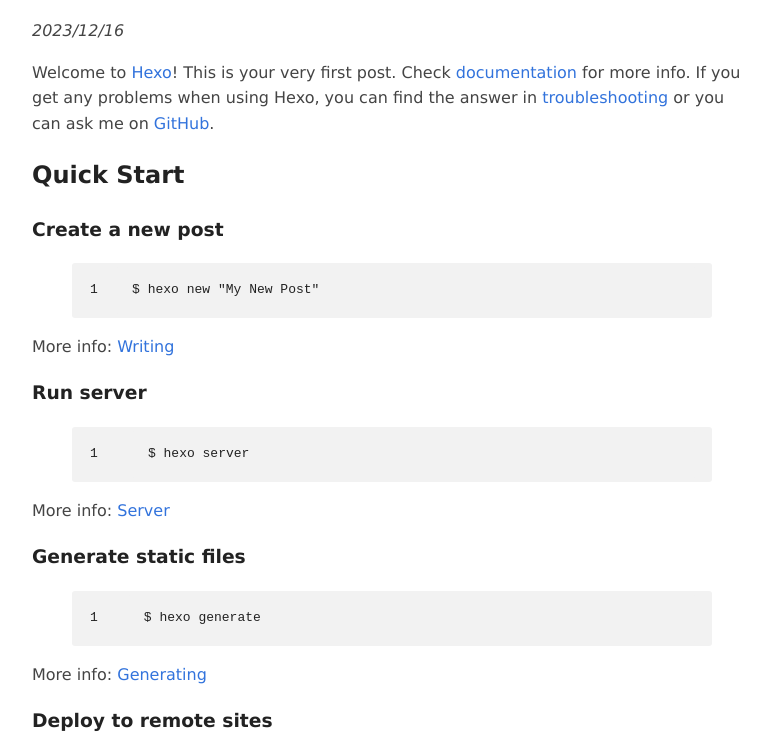
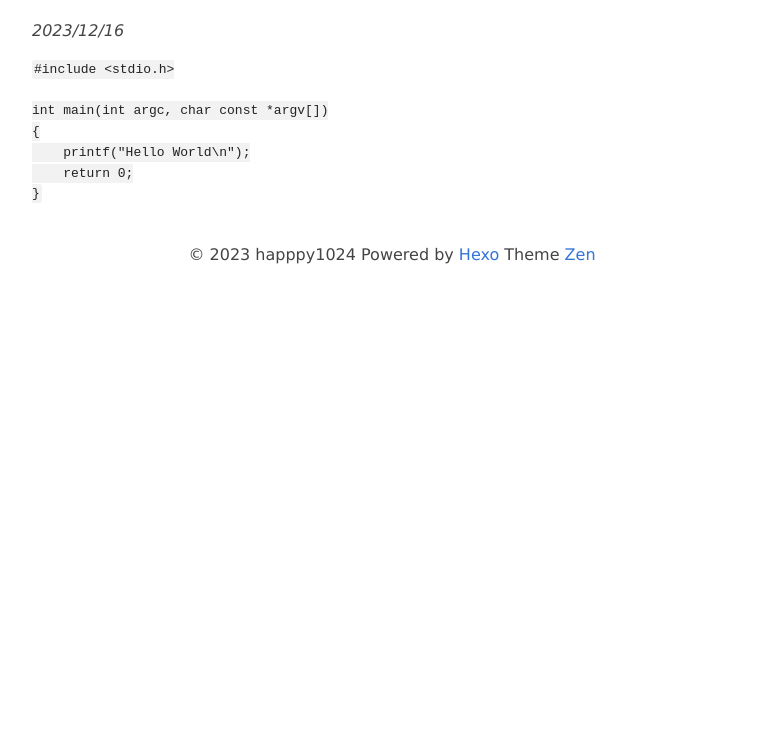
Before and after one commit to happpy1024/happpy1024.github.io, a plain HTML site: page 2023/12/16/588dfb79110b/index.html in a window 1280 px wide. Shown: the part 187-938 px from the top of the page, without its empty margins (248-1018 px from the left). After the commit the page ends 800 px from the top, so only its background shows below. Drawn offline with Linux system fonts and the light colour scheme.

Commit message:
Site updated: 2023-12-16 19:51:24

```diff
--- a/2023/12/16/588dfb79110b/index.html
+++ b/2023/12/16/588dfb79110b/index.html
@@ -47,19 +47,14 @@
     <p>
         <i><time>2023/12/16</time></i>
     </p>
-    <p>Welcome to <a target="_blank" rel="noopener" href="https://hexo.io/">Hexo</a>! This is your very first post. Check <a target="_blank" rel="noopener" href="https://hexo.io/docs/">documentation</a> for more info. If you get any problems when using Hexo, you can find the answer in <a target="_blank" rel="noopener" href="https://hexo.io/docs/troubleshooting.html">troubleshooting</a> or you can ask me on <a target="_blank" rel="noopener" href="https://github.com/hexojs/hexo/issues">GitHub</a>.</p>
-<h2 id="Quick-Start"><a href="#Quick-Start" class="headerlink" title="Quick Start"></a>Quick Start</h2><h3 id="Create-a-new-post"><a href="#Create-a-new-post" class="headerlink" title="Create a new post"></a>Create a new post</h3><figure class="highlight bash"><table><tr><td class="gutter"><pre><span class="line">1</span><br></pre></td><td class="code"><pre><span class="line">$ hexo new <span class="string">&quot;My New Post&quot;</span></span><br></pre></td></tr></table></figure>
+    <pre><code class="C">#include &lt;stdio.h&gt;
 
-<p>More info: <a target="_blank" rel="noopener" href="https://hexo.io/docs/writing.html">Writing</a></p>
-<h3 id="Run-server"><a href="#Run-server" class="headerlink" title="Run server"></a>Run server</h3><figure class="highlight bash"><table><tr><td class="gutter"><pre><span class="line">1</span><br></pre></td><td class="code"><pre><span class="line">$ hexo server</span><br></pre></td></tr></table></figure>
-
-<p>More info: <a target="_blank" rel="noopener" href="https://hexo.io/docs/server.html">Server</a></p>
-<h3 id="Generate-static-files"><a href="#Generate-static-files" class="headerlink" title="Generate static files"></a>Generate static files</h3><figure class="highlight bash"><table><tr><td class="gutter"><pre><span class="line">1</span><br></pre></td><td class="code"><pre><span class="line">$ hexo generate</span><br></pre></td></tr></table></figure>
-
-<p>More info: <a target="_blank" rel="noopener" href="https://hexo.io/docs/generating.html">Generating</a></p>
-<h3 id="Deploy-to-remote-sites"><a href="#Deploy-to-remote-sites" class="headerlink" title="Deploy to remote sites"></a>Deploy to remote sites</h3><figure class="highlight bash"><table><tr><td class="gutter"><pre><span class="line">1</span><br></pre></td><td class="code"><pre><span class="line">$ hexo deploy</span><br></pre></td></tr></table></figure>
-
-<p>More info: <a target="_blank" rel="noopener" href="https://hexo.io/docs/one-command-deployment.html">Deployment</a></p>
+int main(int argc, char const *argv[])
+&#123;
+    printf(&quot;Hello World\n&quot;);
+    return 0;
+&#125;
+</code></pre>
 
 </main>
 
```
Also changed, not shown: 2023/12/16/ff7f4ca7547f/index.html (+6 -1 lines).
